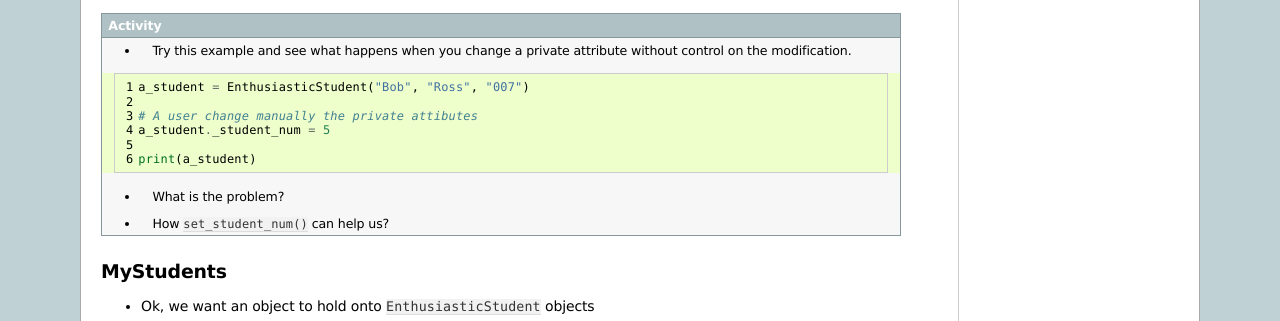
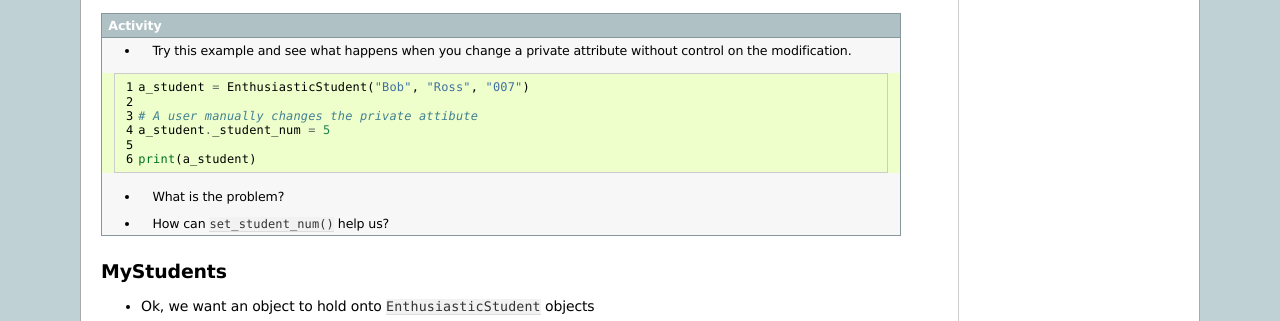
Before and after one commit to jameshughes89/cs101, a Sphinx documentation site: the page built from source/topic13b.rst, in a window 1280 px wide and 900 px high, scrolled down 2272 px. Shown: the part 151-472 px from the top of the window. Built offline with Sphinx 7.4.7, drawn with Linux system fonts in a browser that asks for light colours.

Commit message:
Fix activity

```diff
--- a/source/topic13b.rst
+++ b/source/topic13b.rst
@@ -142,13 +142,13 @@ Getters/Setters
 
             a_student = EnthusiasticStudent("Bob", "Ross", "007")
 
-            # A user change manually the private attibutes
+            # A user manually changes the private attibute
             a_student._student_num = 5
 
             print(a_student)
 
     * What is the problem?
-    * How ``set_student_num()`` can help us?
+    * How can ``set_student_num()`` help us?
 
 
 MyStudents
```
